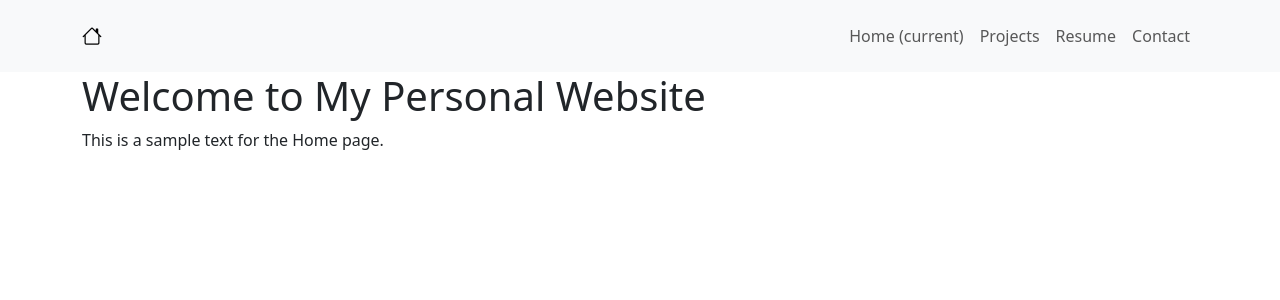
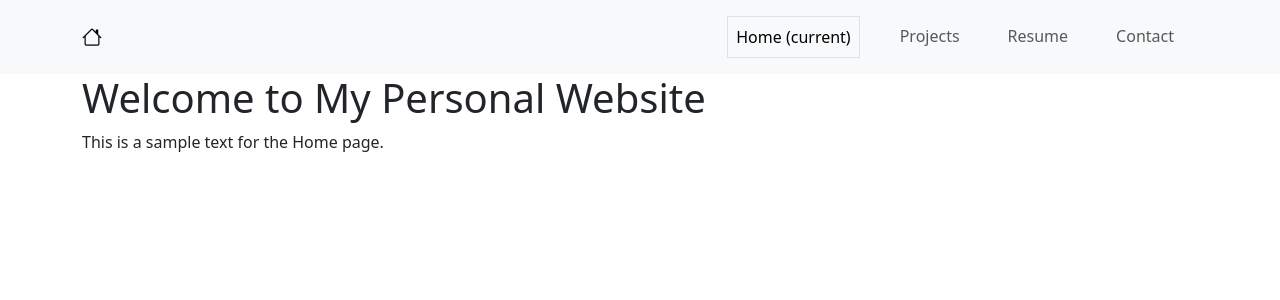
Before and after one commit to ilyanaanderson/ilyanaanderson.github.io, a Jekyll site: the page built from docs/index.html, in a window 1280 px wide. Shown: the top 300 px of the page. Built offline with Jekyll 4.4.1, drawn with Linux system fonts in a browser that asks for light colours.

Commit message:
work on navbar continued

```diff
--- a/docs/_includes/header.html
+++ b/docs/_includes/header.html
@@ -1,6 +1,6 @@
 <nav class="navbar navbar-expand-md bg-light py-3">
-    <div class="container-md justify-content-between">
-        <a class="navbar-brand me-auto" href="#">
+    <div class="container-md">
+        <a class="navbar-brand me-auto" href="/">
             <i class="bi bi-house"></i>
         </a>
 
@@ -10,17 +10,17 @@
 
         <div class="collapse navbar-collapse" id="navbarNav">
             <ul class="navbar-nav ms-auto">
-                <li class="nav-item active">
-                    <a class="nav-link" href="#">Home <span class="sr-only">(current)</span></a>
+                <li class="nav-item px-3">
+                    <a class="nav-link {% if page.url == '/' %}active border{% endif %}" href="/">Home <span class="sr-only">(current)</span></a>
                 </li>
-                <li class="nav-item">
-                    <a class="nav-link" href="#">Projects</a>
+                <li class="nav-item px-3">
+                    <a class="nav-link {% if page.url == '/projects' %}active border{% endif %}" href="/projects">Projects</a>
                 </li>
-                <li class="nav-item">
+                <li class="nav-item px-3">
                     <a class="nav-link" href="#">Resume</a>
                 </li>
-                <li class="nav-item">
-                    <a class="nav-link" href="#">Contact</a>
+                <li class="nav-item px-3">
+                    <a class="nav-link {% if page.url == '/contact' %}active{% endif %}" href="/contact">Contact</a>
                 </li>
             </ul>
         </div>
```
Also changed, not shown: docs/contact.html (added, +7 -0 lines), docs/projects.html (added, +7 -0 lines).
